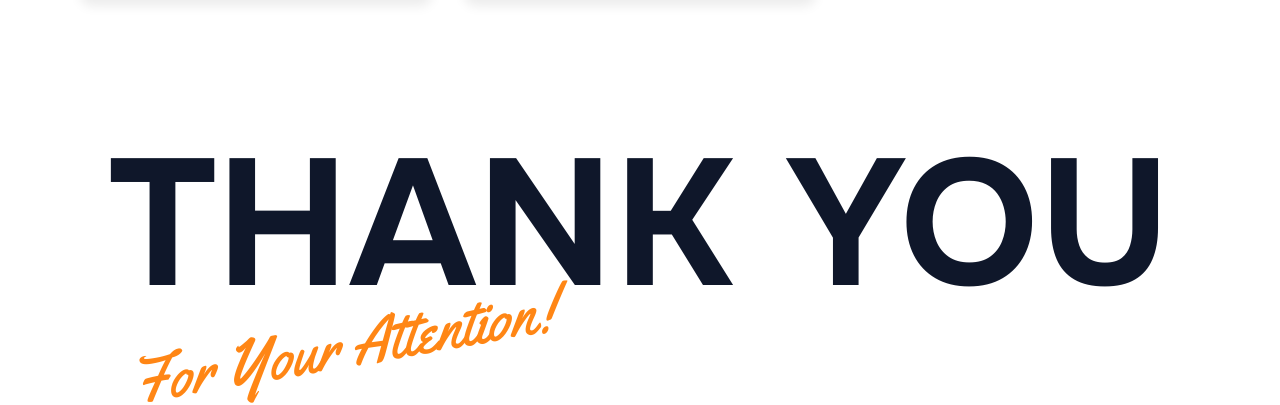
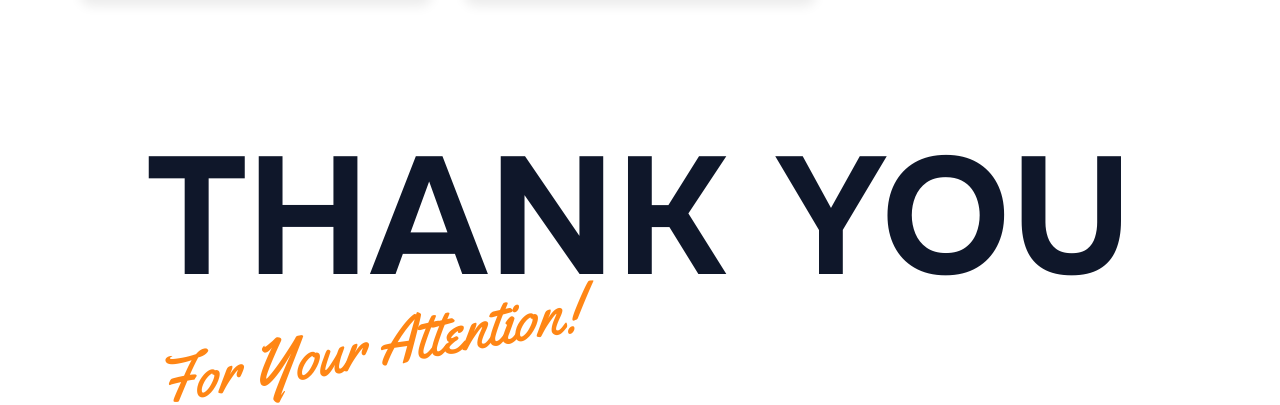
Before and after one commit to Pardeep-Shyoran/Portfolio, a React (Vite) app in the folder Frontend/: page /projects in a window 1280 px wide. Shown: the part 1523-1928 px from the top of the page. Built offline with nearby package versions, Linux system fonts and the light colour scheme; the HTML template or start-up script is replaced by a standard one; a web font is replaced by a local one.

Commit message:
Refine footer styles and clean up ProjectCard component

```diff
--- a/Frontend/src/components/Footer/Footer.module.css
+++ b/Frontend/src/components/Footer/Footer.module.css
@@ -19,7 +19,7 @@
 
 .footerHeading1{
     text-align: center;
-    font-size: clamp(3rem, 14vw, 14rem);
+    font-size: clamp(3rem, 13vw, 14rem);
     font-weight: 700;
     color: var(--text-color);
     text-transform: uppercase;
@@ -34,7 +34,7 @@
     color: var(--text-color2);
     position: absolute;
     top: clamp(12%, 33%, 50%);
-    left: 10%;
+    left: 12%;
     transform: rotate(-10deg);
 }
 
--- a/Frontend/src/components/ProjectCard/ProjectCard.jsx
+++ b/Frontend/src/components/ProjectCard/ProjectCard.jsx
@@ -1,5 +1,4 @@
 import styles from './ProjectCard.module.css';
-// You can add icons from react-icons if you like:
 import { FaGithub, FaExternalLinkAlt } from 'react-icons/fa';
 
 const ProjectCard = ({ project }) => {
@@ -7,9 +6,8 @@ const ProjectCard = ({ project }) => {
   const themeName = project.theme || 'General'
   return (
     <div className={styles["project-card"]} style={{
-      // Expose per-card CSS variables used by global styles
       ['--project-accent']: accent,
-      ['--project-accent-weak']: `${accent}20`, // ~12% opacity
+      ['--project-accent-weak']: `${accent}20`,
     }}>
       <div className={styles["project-image-container"]}>
         <img
```
